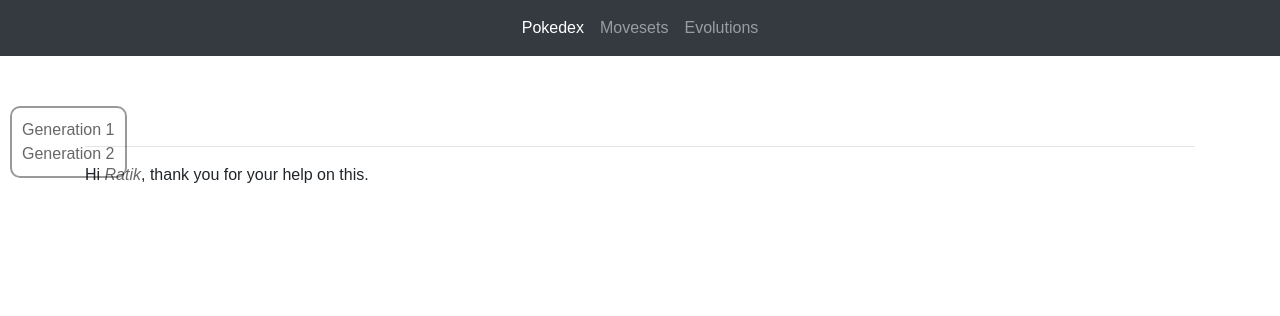
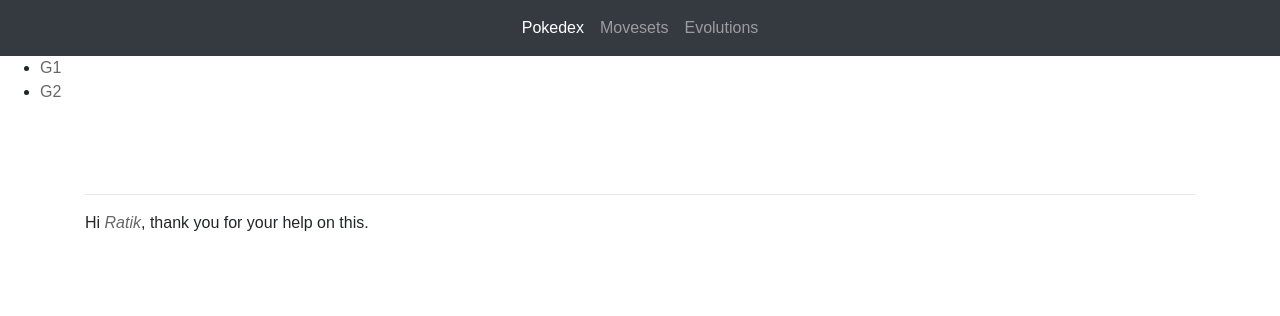
Before and after one commit to harjaschatha/Pokedex, a Django app: page / in a window 1280 px wide. Shown: the top 316 px of the page. Run offline with Django 3.2, Linux system fonts and the light colour scheme; data that the repository does not hold is empty; some libraries are stand-ins or nearby versions.

Commit message:
styyylllleeee

```diff
--- a/pokedex/templates/pokedex/index.html
+++ b/pokedex/templates/pokedex/index.html
@@ -7,11 +7,10 @@
 
 {% block aside %}
 
-  <aside class="internal-nav">
-    <a href="#1">Generation 1</a>
-    <br>
-    <a href="#152">Generation 2</a>
-  </aside>
+  <ul>
+    <li><a href="#1">G1</a></li>
+    <li><a href="#152">G2</a></li>
+  </ul>
 
 {% endblock %}
 
```
